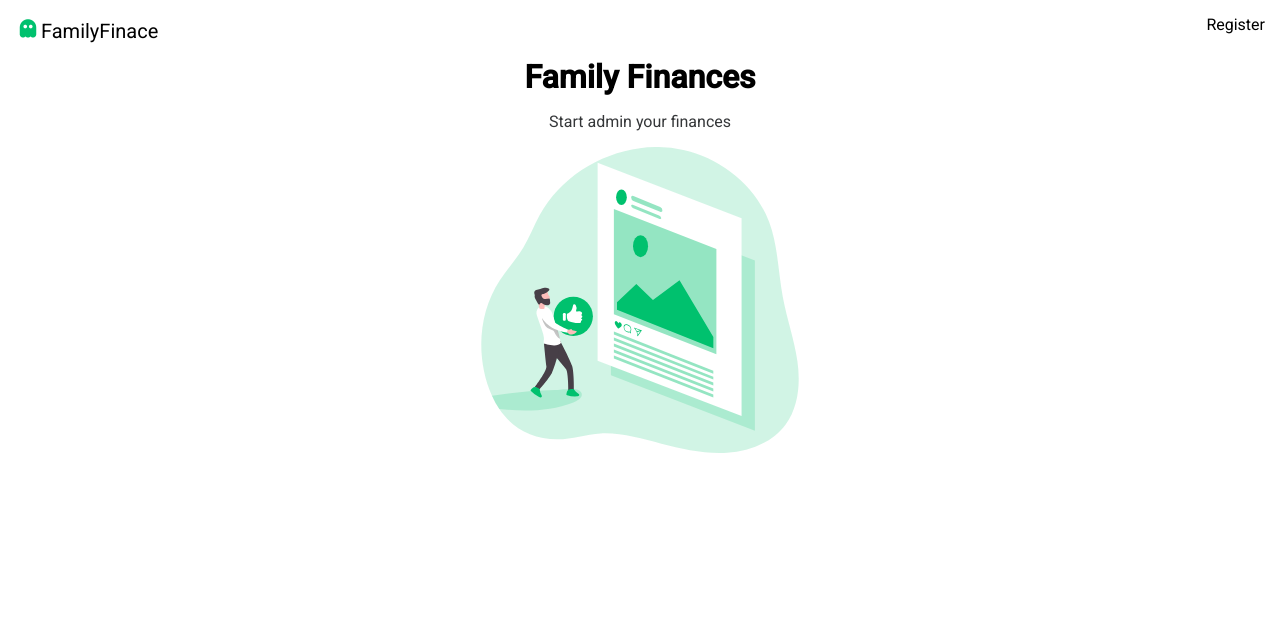
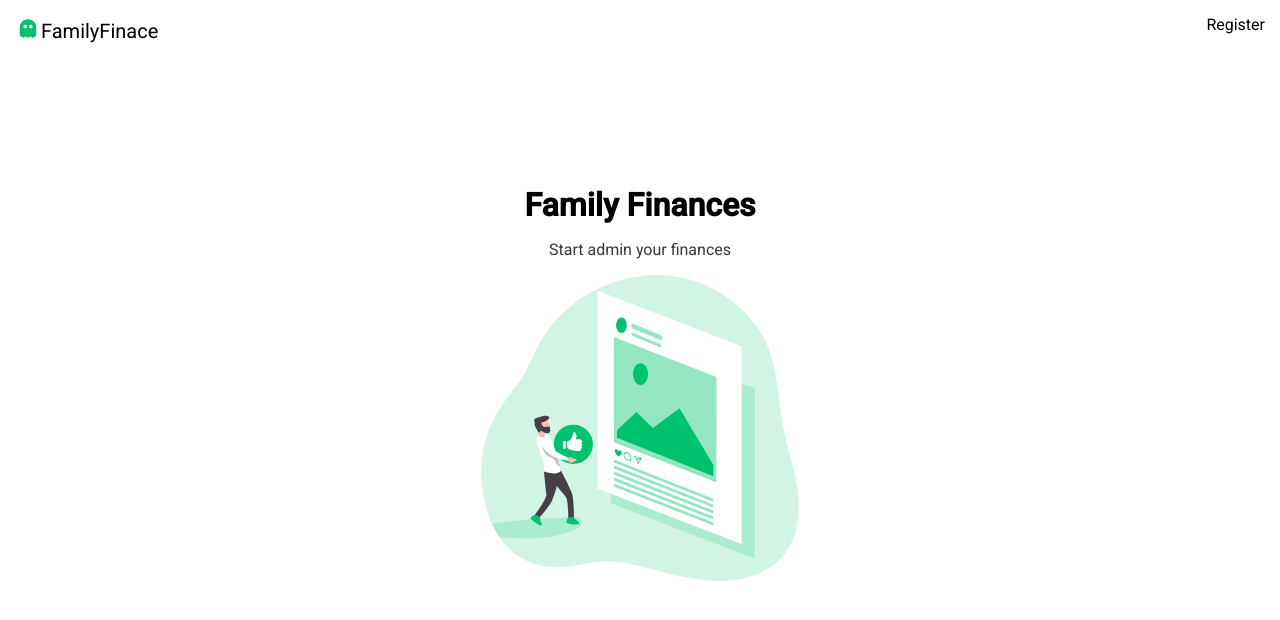
Before and after one commit to juanfer2/family-finances-front, a React (Create React App) app: page / in a window 1280 px wide. Shown: the top 620 px of the page. Built offline with nearby package versions, Linux system fonts and the light colour scheme; no server answers; a web font is replaced by a local one.

Commit message:
Center home page

```diff
--- a/src/styles/main.css
+++ b/src/styles/main.css
@@ -276,11 +276,13 @@ body {
 }
 
 .home {
+  position: relative;
   display: grid;
   grid-template-columns: 1fr;
   justify-content: center;
   align-items: center;
   gap: 1em;
+  margin-top: 10%;
 }
 .home h1 {
   margin: 0;
--- a/src/styles/pages/_home.scss
+++ b/src/styles/pages/_home.scss
@@ -1,9 +1,11 @@
 .home {
+  position: relative;
   display: grid;
   grid-template-columns: 1fr;
   justify-content: center;
   align-items: center;
   gap: 1em;
+  margin-top: 10%;
 
   h1 {
     margin: 0;
```
Also changed, not shown: 1 other file (tests, documents, lock files or other folders).
